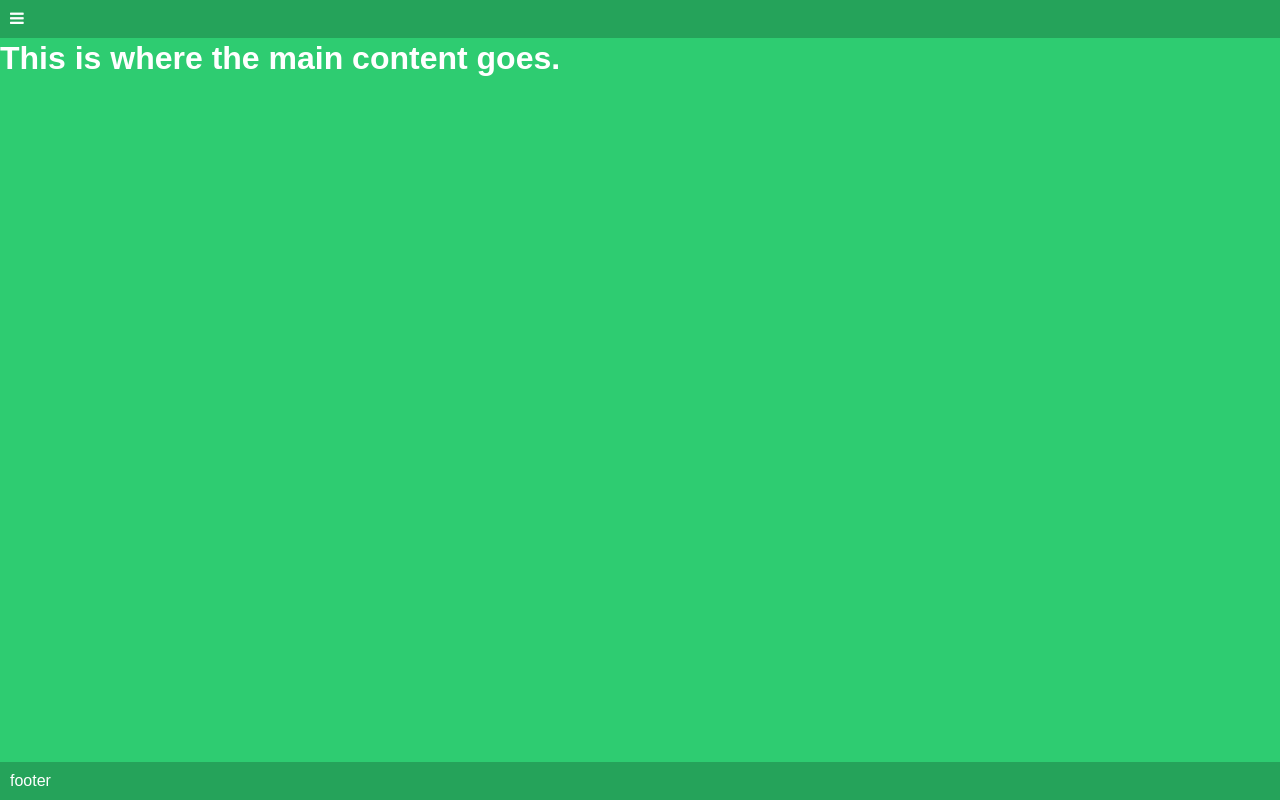
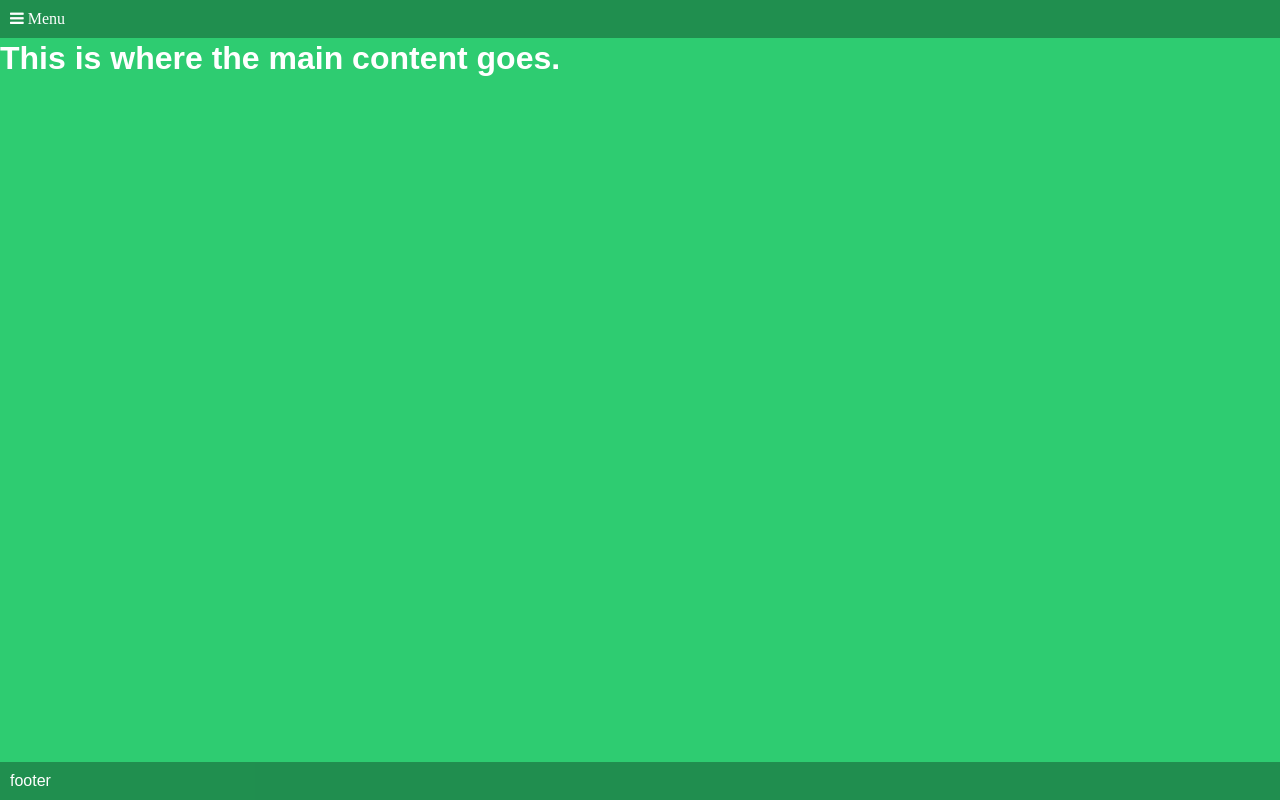
Before and after one commit to localkels/Quiz, a plain HTML site: page version1/index.html in a window 1280 px wide. Drawn offline with Linux system fonts and the light colour scheme.

Commit message:
header and footer made...

```diff
--- a/version1/css/main.css
+++ b/version1/css/main.css
@@ -9,7 +9,7 @@ body {
 }
 
 header, footer {
-    background: rgba(0, 0, 0, 0.2);
+    background: rgba(0, 0, 0, 0.3);
     padding: 10px;
     position: absolute;
     right: 0px;
@@ -18,6 +18,7 @@ header, footer {
 
 header {
     top: 0px;
+    padding-left: 10px;
 }
 
 footer {
--- a/version1/index.html
+++ b/version1/index.html
@@ -18,7 +18,7 @@
     <body>
         <header>
             <!-- This will be pretty much just a very small, transparent bar -->
-            <i class="fa fa-bars"></i>
+            <i class="fa fa-bars"> Menu</i>
         </header>
 
         <h1>This is where the main content goes.</h1>
```
Also changed, not shown: 1 other file.
